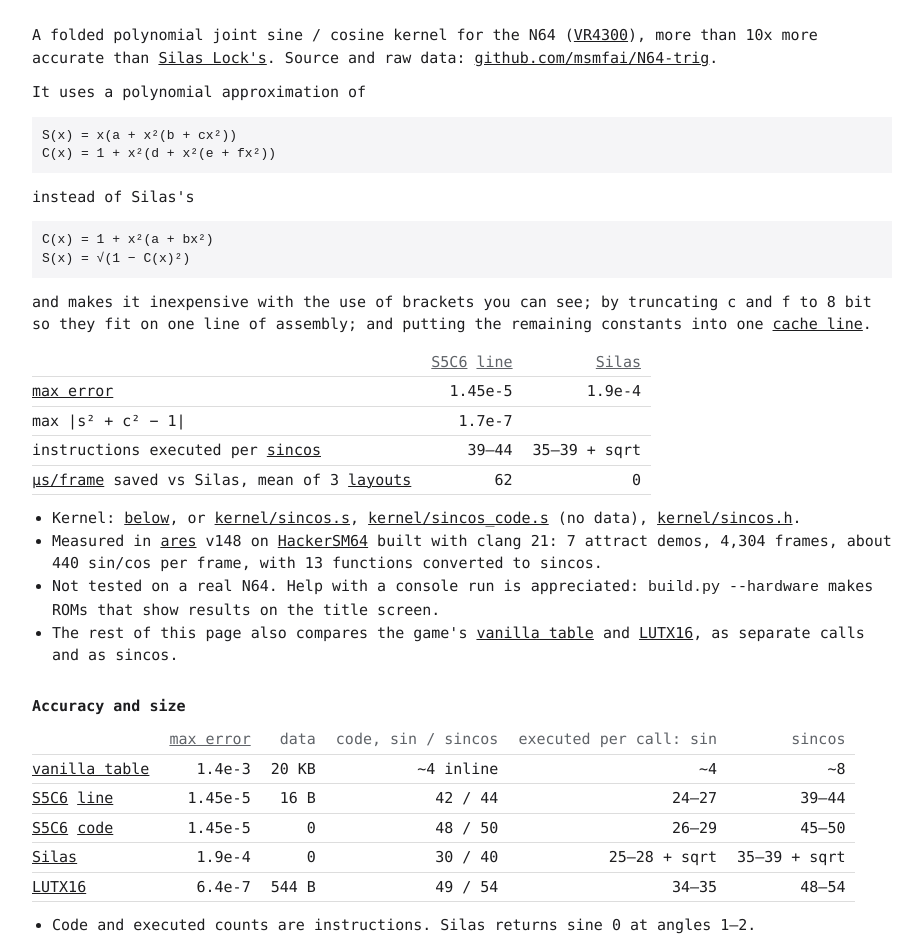
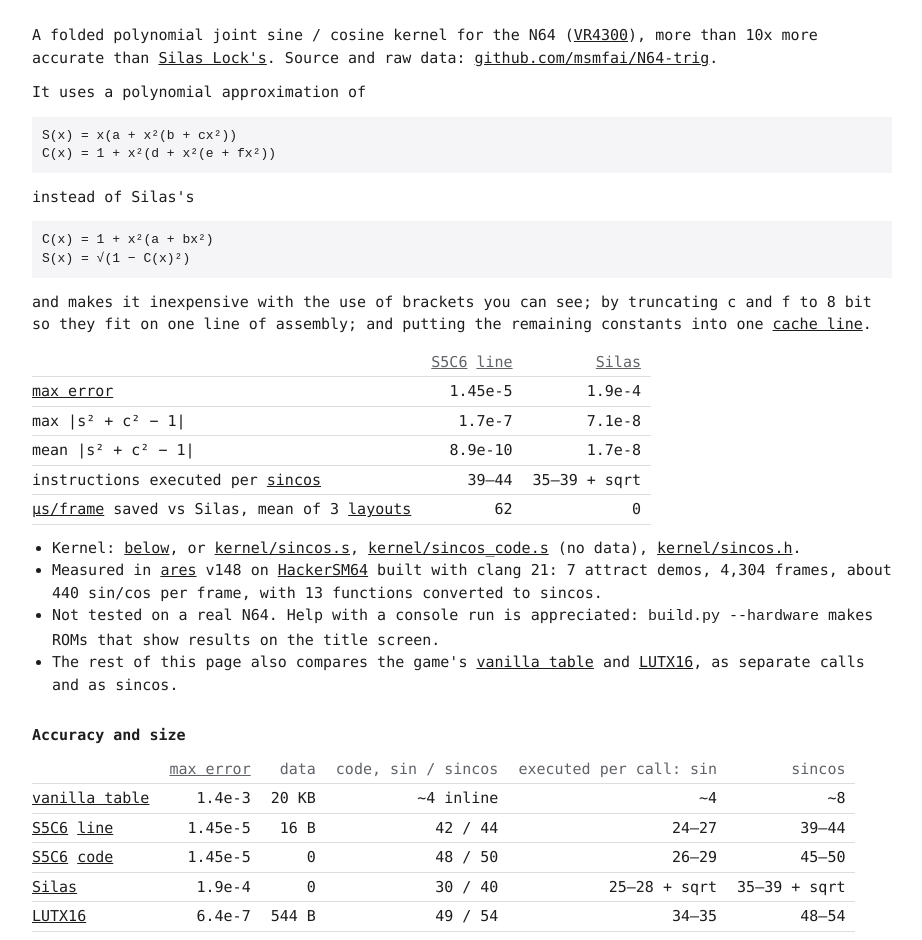
Before and after one commit to msmfai/N64-trig, a plain HTML site: page docs/index.html in a window 1280 px wide. Shown: the top 940 px of the page, without its empty margins (178-1100 px from the left). Drawn offline with Linux system fonts and the light colour scheme.

Commit message:
Silas's s² + c² − 1 error, max and mean, beside the kernel's
Co-Authored-By: Claude Opus 5.5 <noreply@anthropic.com>

```diff
--- a/docs/index.html
+++ b/docs/index.html
@@ -44,7 +44,8 @@ S(x) = √(1 − C(x)²)</pre>
 <div class="scroll"><table>
 <tr><th></th><th><a href="#g-s5c6">S5C6</a> <a href="#g-line">line</a></th><th><a href="#g-silas">Silas</a></th></tr>
 <tr><td><a href="#g-error">max error</a></td><td>1.45e-5</td><td>1.9e-4</td></tr>
-<tr><td>max |s² + c² − 1|</td><td>1.7e-7</td><td></td></tr>
+<tr><td>max |s² + c² − 1|</td><td>1.7e-7</td><td>7.1e-8</td></tr>
+<tr><td>mean |s² + c² − 1|</td><td>8.9e-10</td><td>1.7e-8</td></tr>
 <tr><td>instructions executed per <a href="#g-sincos">sincos</a></td><td>39–44</td><td>35–39 + sqrt</td></tr>
 <tr><td><a href="#g-us">µs/frame</a> saved vs Silas, mean of 3 <a href="#g-layout">layouts</a></td><td>62</td><td>0</td></tr>
 </table></div>
```
Also changed, not shown: 1 other file.
